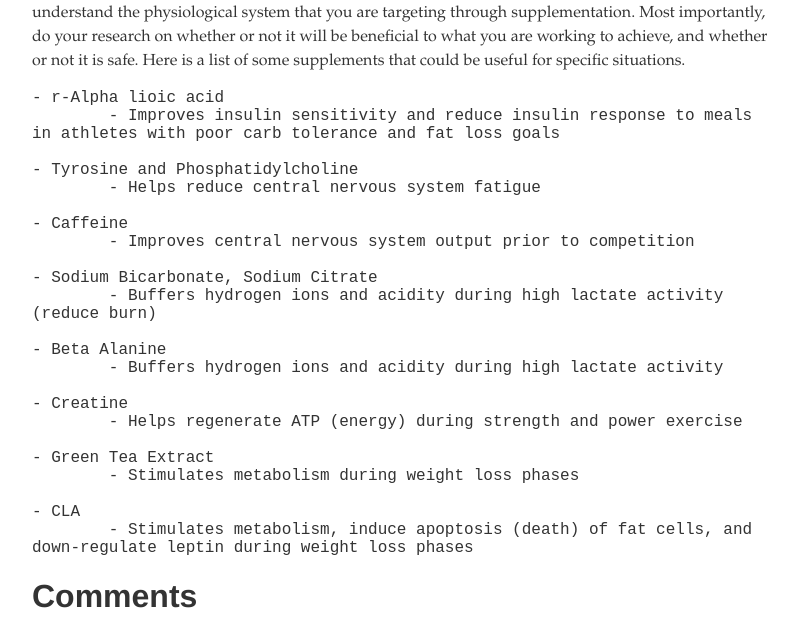
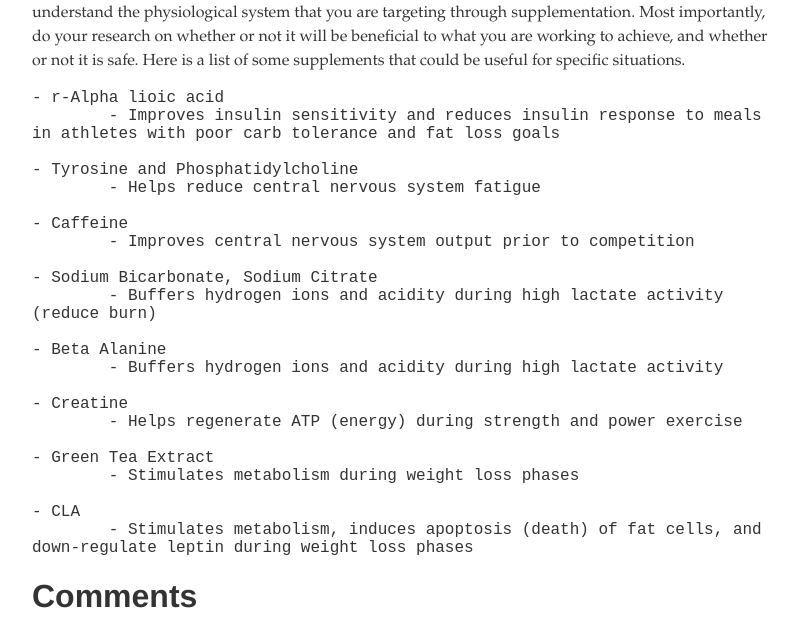
Before and after one commit to teri-lynn/teri-lynn.github.com, a Jekyll site: the page built from _posts/2012-11-16-supplements.md, in a window 1280 px wide and 900 px high, scrolled down 2235 px. Shown: the part 171-797 px from the top of the window, without its empty margins (238-1036 px from the left). Built offline with Jekyll 4.4.1, drawn with Linux system fonts in a browser that asks for light colours; some web fonts are replaced; Markdown is read by kramdown in place of the engine named in the settings.

Commit message:
Spelling

```diff
--- a/_posts/2012-11-16-supplements.md
+++ b/_posts/2012-11-16-supplements.md
@@ -70,7 +70,7 @@ As discussed, supplementing can be done on a part time basis for days where you
 Supplementing with non-essential nutrients may be helpful for certain athletes in certain situations. They are not likely to make a huge difference for recreational exercisers. First ensure that your nutrition and exercise program is well designed and you are following them consistently. Next, make sure you understand the physiological system that you are targeting through supplementation. Most importantly, do your research on whether or not it will be beneficial to what you are working to achieve, and whether or not it is safe. Here is a list of some supplements that could be useful for specific situations.
 
 	- r-Alpha lioic acid
-		- Improves insulin sensitivity and reduce insulin response to meals in athletes with poor carb tolerance and fat loss goals
+		- Improves insulin sensitivity and reduces insulin response to meals in athletes with poor carb tolerance and fat loss goals
 
 	- Tyrosine and Phosphatidylcholine
 		- Helps reduce central nervous system fatigue
@@ -91,4 +91,4 @@ Supplementing with non-essential nutrients may be helpful for certain athletes i
 		- Stimulates metabolism during weight loss phases
 
 	- CLA
-		- Stimulates metabolism, induce apoptosis (death) of fat cells, and down-regulate leptin during weight loss phases
+		- Stimulates metabolism, induces apoptosis (death) of fat cells, and down-regulate leptin during weight loss phases
```
